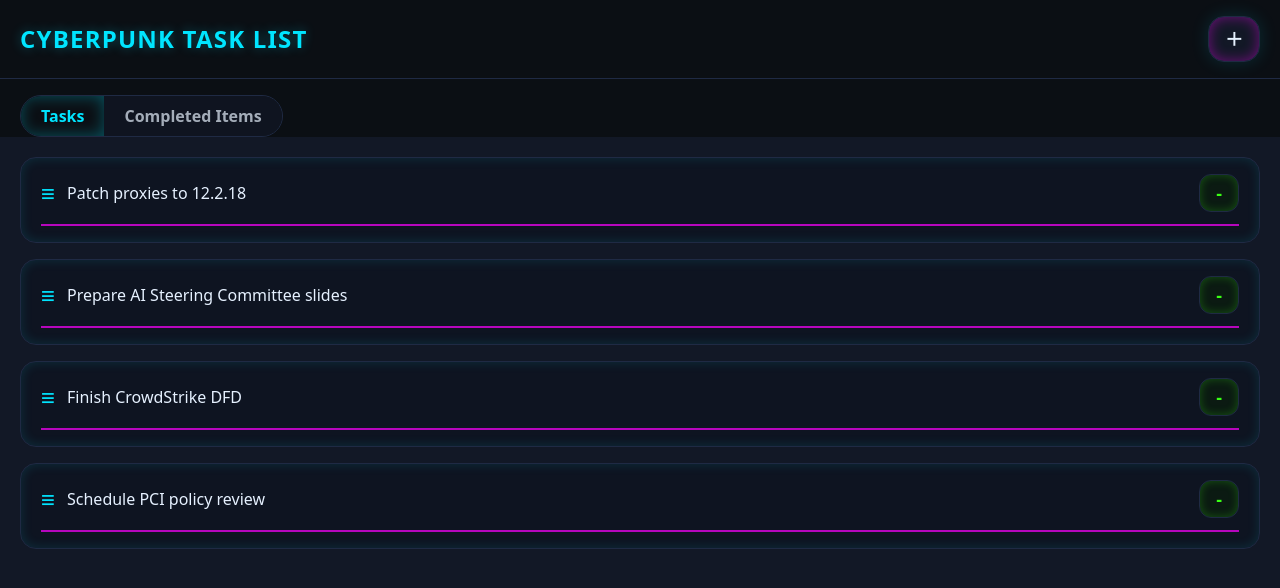
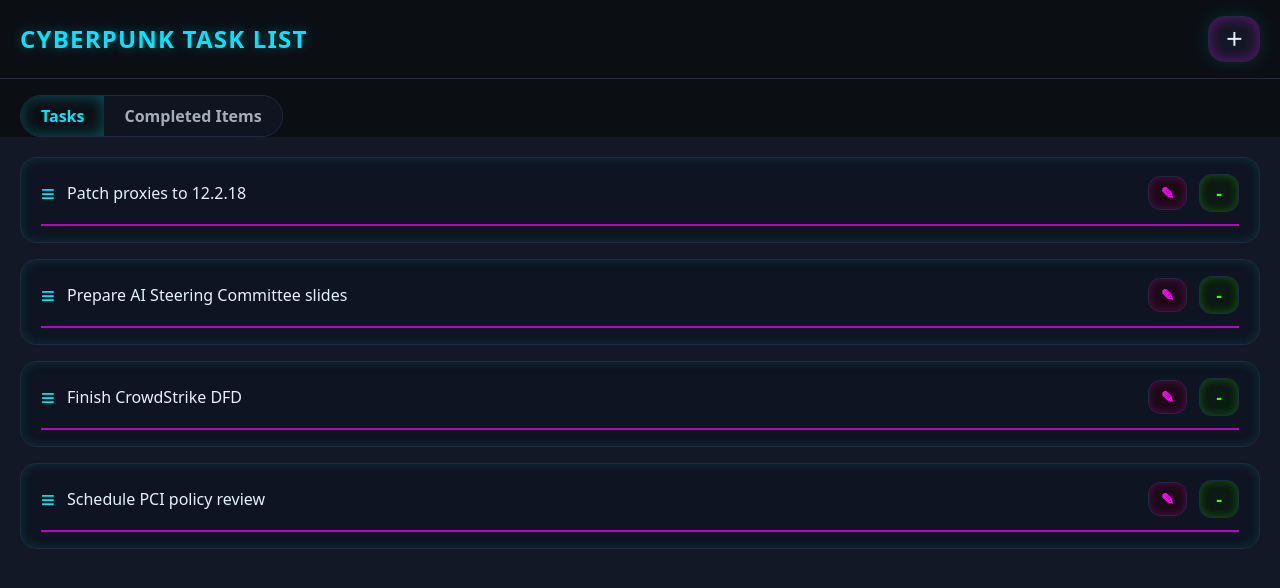
Before and after one commit to Troxfar/TaskList, a React (Vite) app in the folder react-app/: page / in a window 1280 px wide. Shown: the top 588 px of the page. Built offline with nearby package versions, Linux system fonts and the light colour scheme.

Commit message:
Add task editing

```diff
--- a/react-app/src/App.jsx
+++ b/react-app/src/App.jsx
@@ -104,6 +104,16 @@
     setActiveTab("tasks");
   }
 
+  function handleEdit(taskId) {
+    const current = tasks.find((t) => t.id === taskId) || completed.find((t) => t.id === taskId);
+    if (!current) return;
+    const newText = window.prompt("Edit the task:", current.text);
+    if (!newText || !newText.trim()) return;
+    const text = newText.trim();
+    setTasks((prev) => prev.map((t) => (t.id === taskId ? { ...t, text } : t)));
+    setCompleted((prev) => prev.map((t) => (t.id === taskId ? { ...t, text } : t)));
+  }
+
   function onDragEnd(event) {
     const { active, over } = event;
     if (!over || active.id === over.id) return;
@@ -149,9 +159,10 @@
             sensors={sensors}
             onDragEnd={onDragEnd}
             onComplete={handleComplete}
+            onEdit={handleEdit}
           />
         ) : (
-          <CompletedPanel completed={completed} onRestore={handleRestore} />
+          <CompletedPanel completed={completed} onRestore={handleRestore} onEdit={handleEdit} />
         )}
       </div>
     </div>
@@ -174,14 +185,19 @@
   );
 }
 
-function TasksPanel({ tasks, sensors, onDragEnd, onComplete }) {
+function TasksPanel({ tasks, sensors, onDragEnd, onComplete, onEdit }) {
   const ids = useMemo(() => tasks.map((t) => t.id), [tasks]);
   return (
     <DndContext sensors={sensors} collisionDetection={closestCenter} onDragEnd={onDragEnd}>
       <SortableContext items={ids} strategy={verticalListSortingStrategy}>
         <div className="grid gap-4">
           {tasks.map((task) => (
-            <SortableTaskCard key={task.id} task={task} onComplete={() => onComplete(task.id)} />
+            <SortableTaskCard
+              key={task.id}
+              task={task}
+              onComplete={() => onComplete(task.id)}
+              onEdit={() => onEdit(task.id)}
+            />
           ))}
           {tasks.length === 0 && (
             <EmptyState text="No tasks yet. Smash the ＋ button to add one!" />
@@ -192,11 +208,16 @@
   );
 }
 
-function CompletedPanel({ completed, onRestore }) {
+function CompletedPanel({ completed, onRestore, onEdit }) {
   return (
     <div className="grid gap-4">
       {completed.map((task) => (
-        <CompletedCard key={task.id} task={task} onRestore={() => onRestore(task.id)} />
+        <CompletedCard
+          key={task.id}
+          task={task}
+          onRestore={() => onRestore(task.id)}
+          onEdit={() => onEdit(task.id)}
+        />
       ))}
       {completed.length === 0 && (
         <EmptyState text="Nothing here... yet. Press '-' on a task to complete it." dim />
@@ -220,7 +241,7 @@
   );
 }
 
-function SortableTaskCard({ task, onComplete }) {
+function SortableTaskCard({ task, onComplete, onEdit }) {
   const { attributes, listeners, setNodeRef, transform, transition, isDragging } = useSortable({ id: task.id });
   const style = {
     transform: CSS.Transform.toString(transform),
@@ -229,12 +250,12 @@
 
   return (
     <div ref={setNodeRef} style={style} {...attributes} {...listeners}>
-      <TaskCardBase task={task} onComplete={onComplete} dragging={isDragging} />
+      <TaskCardBase task={task} onComplete={onComplete} onEdit={onEdit} dragging={isDragging} />
     </div>
   );
 }
 
-function TaskCardBase({ task, onComplete, dragging }) {
+function TaskCardBase({ task, onComplete, onEdit, dragging }) {
   return (
     <div
       className="rounded-2xl border px-4 py-3 md:px-5 md:py-4 cursor-grab active:cursor-grabbing select-none"
@@ -249,6 +270,27 @@
       <div className="flex items-center gap-3">
         <div className="text-xl md:text-2xl leading-none" style={{ color: COLORS.neonCyan }}>≡</div>
         <div className="flex-1 text-sm md:text-base" style={{ color: COLORS.textLight }}>{task.text}</div>
+        <button
+          onClick={(e) => {
+            e.stopPropagation();
+            onEdit();
+          }}
+          onMouseDown={(e) => {
+            e.stopPropagation();
+            e.preventDefault();
+          }}
+          className="px-2 md:px-3 py-1 rounded-xl border text-sm md:text-base font-bold transition active:scale-95"
+          style={{
+            color: COLORS.neonMagenta,
+            background: "#1a0b14",
+            borderColor: COLORS.cardBorder,
+            boxShadow: `0 0 10px ${COLORS.neonMagenta}44 inset`,
+          }}
+          aria-label="Edit task"
+          title="Edit task"
+        >
+          ✎
+        </button>
         <button
           onClick={(e) => {
             e.stopPropagation();
@@ -276,7 +318,7 @@
   );
 }
 
-function CompletedCard({ task, onRestore }) {
+function CompletedCard({ task, onRestore, onEdit }) {
   return (
     <div
       className="rounded-2xl border px-4 py-3 md:px-5 md:py-4 select-none"
@@ -290,6 +332,19 @@
       <div className="flex items-center gap-3">
         <div className="text-xl md:text-2xl leading-none" style={{ color: COLORS.neonLime }}>✓</div>
         <div className="flex-1 text-sm md:text-base">{task.text}</div>
+        <button
+          onClick={onEdit}
+          className="px-2 md:px-3 py-1 rounded-xl border text-sm md:text-base font-bold transition active:scale-95"
+          style={{
+            color: COLORS.neonMagenta,
+            background: COLORS.panel,
+            borderColor: COLORS.cardBorder,
+          }}
+          aria-label="Edit task"
+          title="Edit task"
+        >
+          ✎
+        </button>
         <button
           onClick={onRestore}
           className="px-3 md:px-4 py-1 rounded-xl border text-lg font-bold transition active:scale-95"
```
Also changed, not shown: 1 other file (tests, documents, lock files or other folders).
